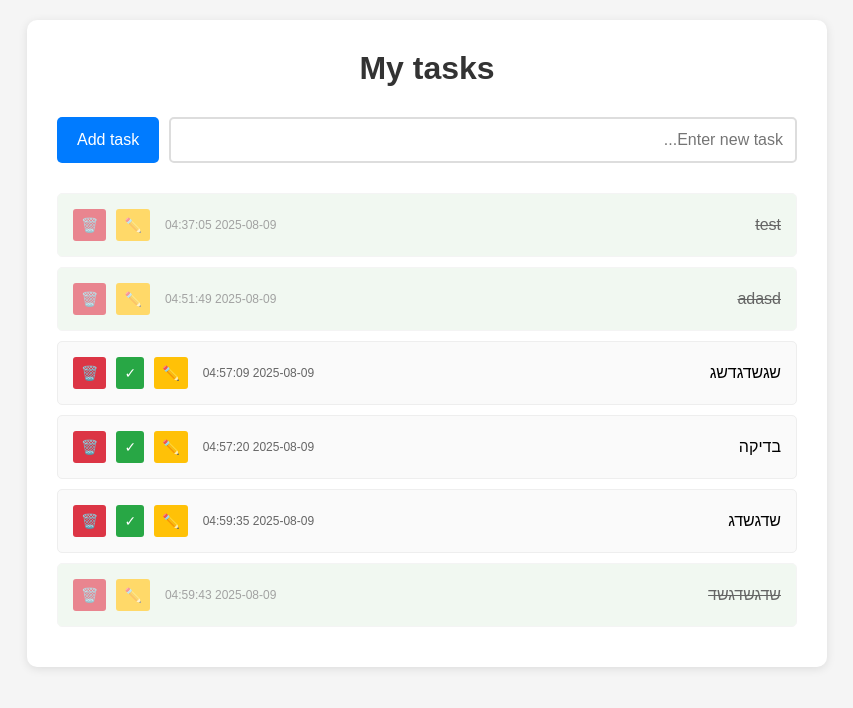
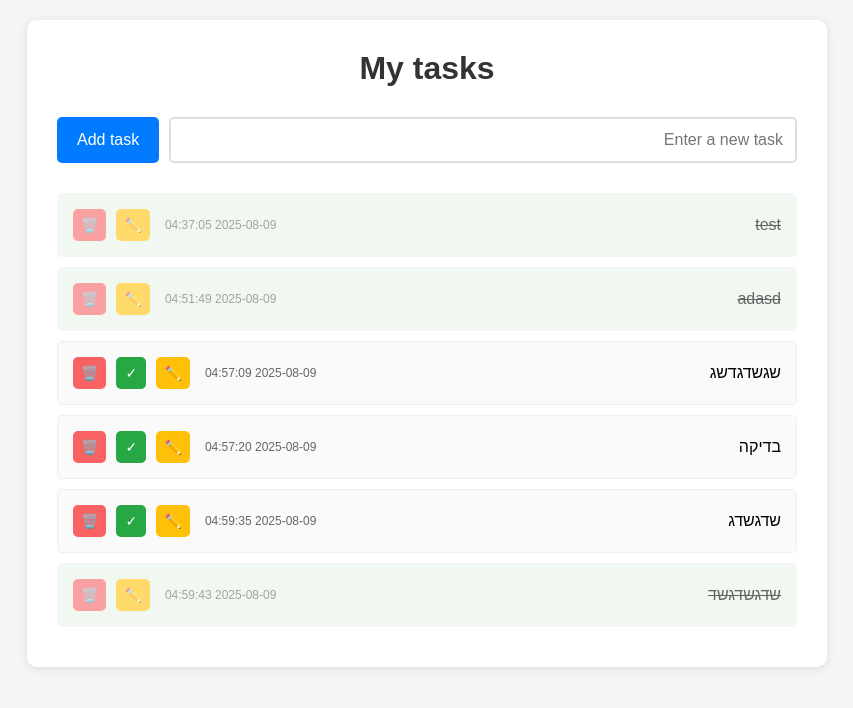
Before and after one commit to blindka/Taskmanager, a Flask app: page / in a window 1280 px wide. Shown: the top 708 px of the page, without its empty margins (213-1066 px from the left). Run offline with Flask 3, Linux system fonts and the light colour scheme.

Commit message:
changed name for website, added icon for website, change the size of icons

```diff
--- a/static/style.css
+++ b/static/style.css
@@ -94,7 +94,9 @@ h1 {
     color: white;
     border: none;
     padding: 8px;
-    border-radius: 3px;
+    border-radius: 5px;
+    min-width: 30px;
+    text-align: center;
     cursor: pointer;
     font-size: 14px;
 }
@@ -106,7 +108,9 @@ h1 {
 .complete-btn, .delete-btn {
     padding: 8px;
     text-decoration: none;
-    border-radius: 3px;
+    min-width: 30px;
+    border-radius: 5px;
+    text-align: center;
     font-size: 14px;
 }
 
@@ -116,7 +120,7 @@ h1 {
 }
 
 .delete-btn {
-    background: #dc3545;
+    background: #F96262;
     color: white;
 }
 
--- a/templates/index.html
+++ b/templates/index.html
@@ -3,7 +3,8 @@
 <head>
     <meta charset="UTF-8">
     <meta name="viewport" content="width=device-width, initial-scale=1.0">
-    <title>System to manage tasks</title>
+    <title>Task manager</title>
+    <link rel="icon" type="image/x-icon" href="images/taskmanager.ico">
     <link rel="stylesheet" href="{{ url_for('static', filename='style.css') }}">
 </head>
 
@@ -13,7 +14,7 @@
 
         <!-- form to adding tasks-->
         <form method="POST" action="/add" class="add-form">
-            <input type="text" name="task" placeholder="Enter new task..." required>
+            <input type="text" name="task" placeholder="Enter a new task" required>
             <button type="submit">Add task</button>
         </form>
 
```
